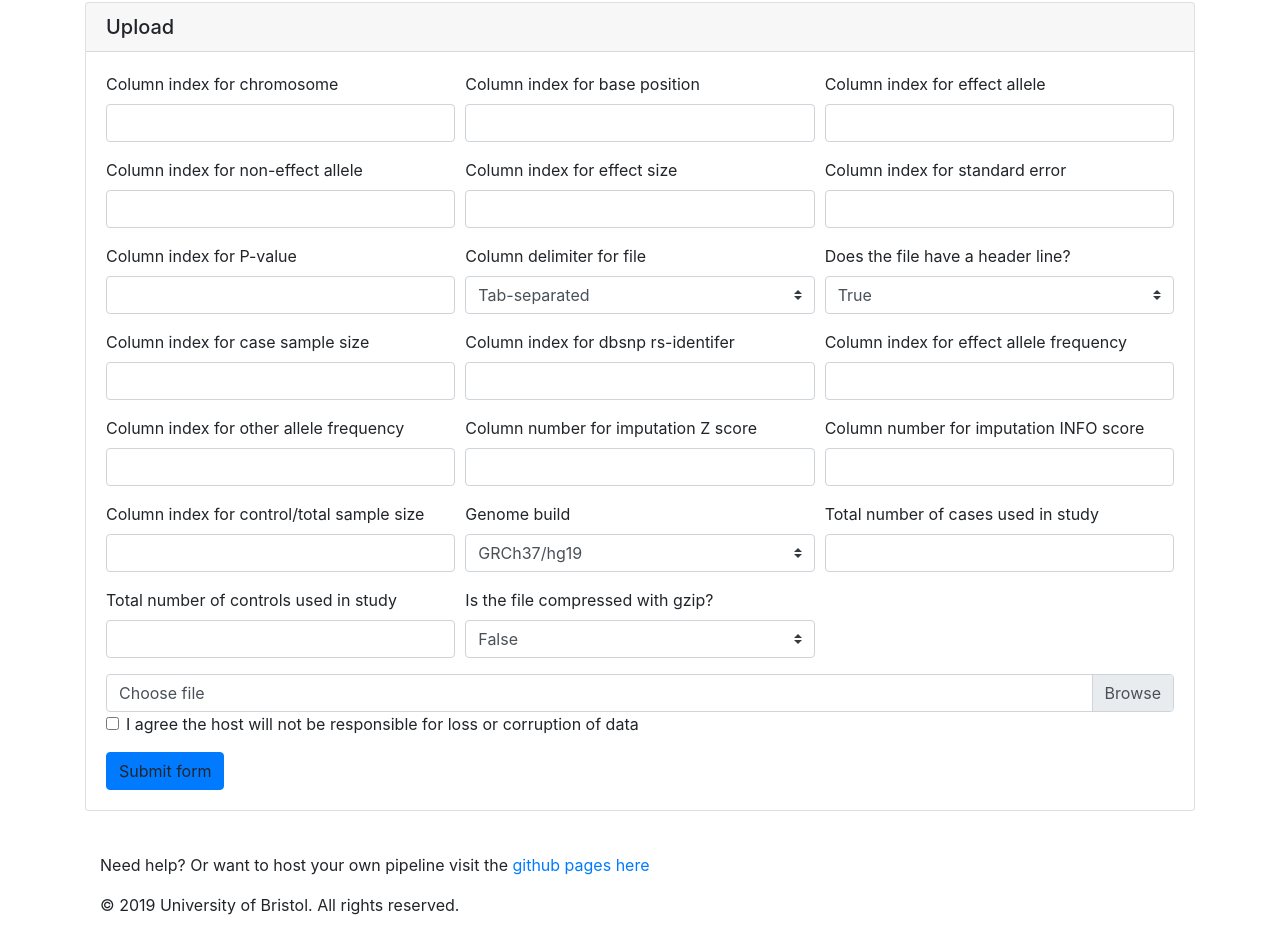
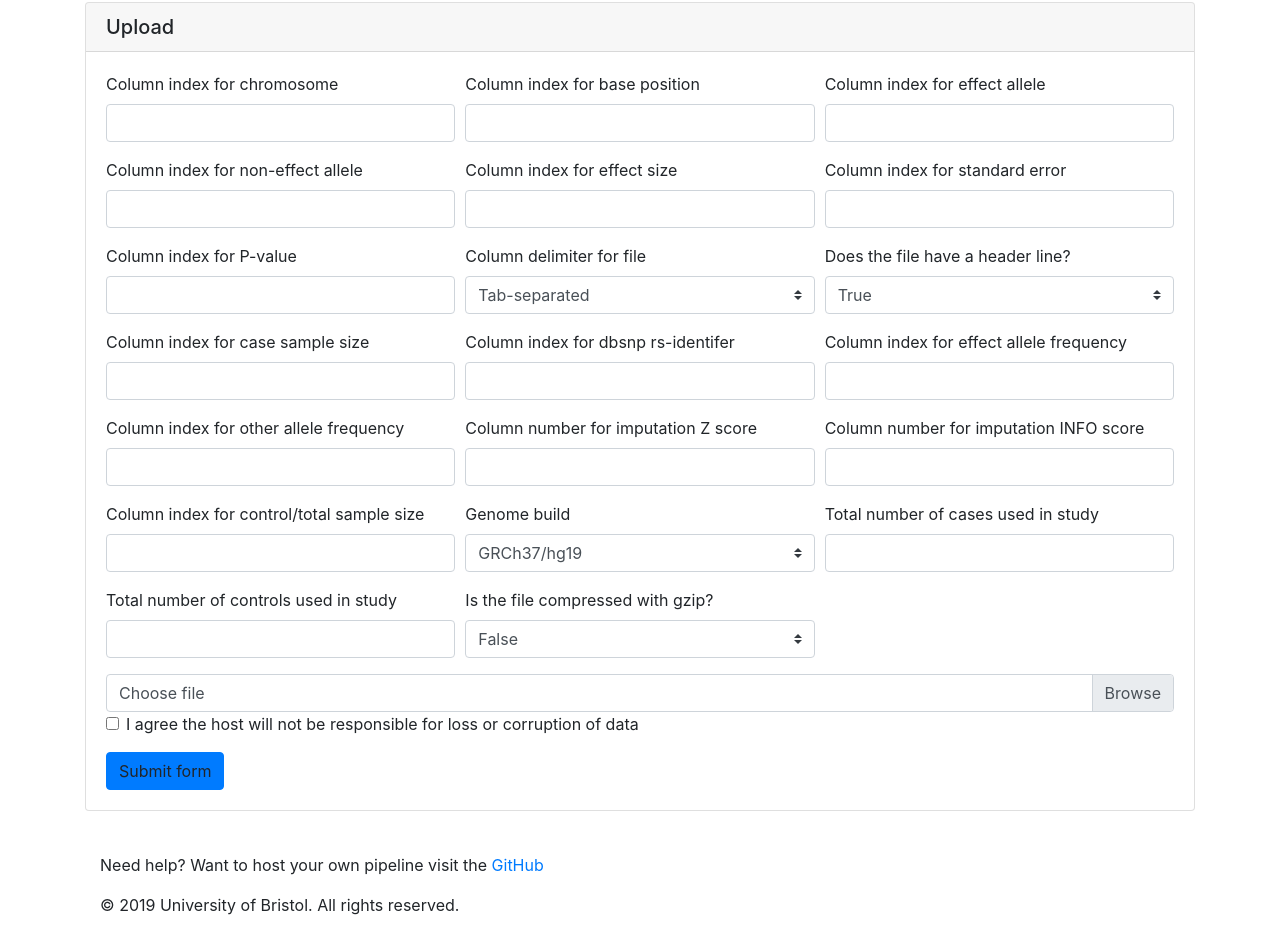
Before and after one commit to MRCIEU/gwas2vcfweb, a plain HTML site: page app/index.html in a window 1280 px wide. Shown: the part 478-1411 px from the top of the page. Drawn offline with nearby package versions, Linux system fonts and the light colour scheme.

Commit message:
fixed wdl

```diff
--- a/app/index.html
+++ b/app/index.html
@@ -172,9 +172,8 @@
     </div>
     <div id="server-message" class="alert hidden" role="alert"></div>
     <footer class="container">
-        <p>Need help? Or want to host your own pipeline visit the <a target="_blank"
-                                                                     href="https://github.com/MRCIEU/gwas2vcfweb">github
-            pages here</a></p>
+        <p>Need help? Want to host your own pipeline visit the <a target="_blank"
+                                                                     href="https://github.com/MRCIEU/gwas2vcfweb">GitHub</a></p>
         <p>&copy; 2019 University of Bristol. All rights reserved.</p>
     </footer>
 </div>
@@ -300,9 +299,11 @@
                 processData: false,
                 contentType: false,
                 success: function (data) {
+                    console.log(data);
                     $( "#server-message" ).text( data.responseText ).addClass( "alert-success" ).removeClass( "hidden" );
                 },
                 error: function (data) {
+                    console.log(data);
                     $( "#server-message" ).text( data.responseText ).addClass( "alert-danger" ).removeClass( "hidden" );
                 }
             });
```
